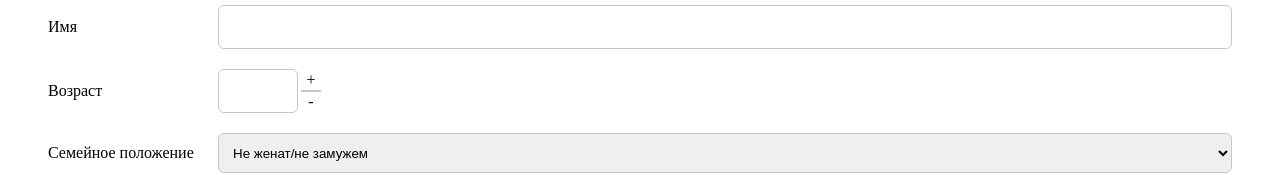
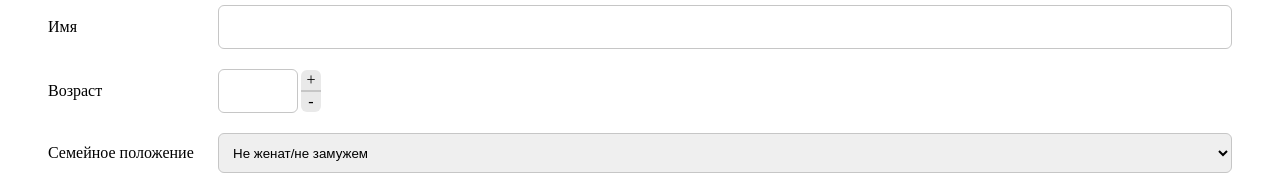
Before and after one commit to olegp306/jsonform, a React (Create React App) app: page / in a window 1280 px wide. Shown: the part 138-313 px from the top of the page. Built offline with nearby package versions, Linux system fonts and the light colour scheme.

Commit message:
fix counter styles

```diff
--- a/src/components/counter/Counter.jsx
+++ b/src/components/counter/Counter.jsx
@@ -8,8 +8,8 @@ const Counter = ({classname, ...rest }) => {
     <div className={s.counterWrapper}>
       <Input type="number" className={cn(s.input,s.inputText)} {...rest}/>
         <div className={s.buttonsWrapper}>
-            <div className={cn(s.button,s.plusButton)}>+</div>
-            <div className={cn(s.button,s.minusButton)}>-</div>
+            <div className={cn(s.button,s.plusButton,s.unselectable)}>+</div>
+            <div className={cn(s.button,s.minusButton,s.unselectable)}>-</div>
         </div>
     </div>
   );
--- a/src/components/counter/Counter.module.scss
+++ b/src/components/counter/Counter.module.scss
@@ -27,6 +27,8 @@
   height: 20px;
   margin-left: 3px;
   border-radius: 6px;
+  background-color: #e9e9e9;
+
 
   &:hover {
     background-color: #fed24a;
@@ -49,3 +51,8 @@
   border-top-right-radius: 0px;
   border-top: #c6c6c6 1px solid;
 }
+
+.unselectable {
+  -webkit-touch-callout: none; /* iOS Safari */
+  -webkit-user-select: none;   /* Chrome/Safari/Opera */
+}
```
